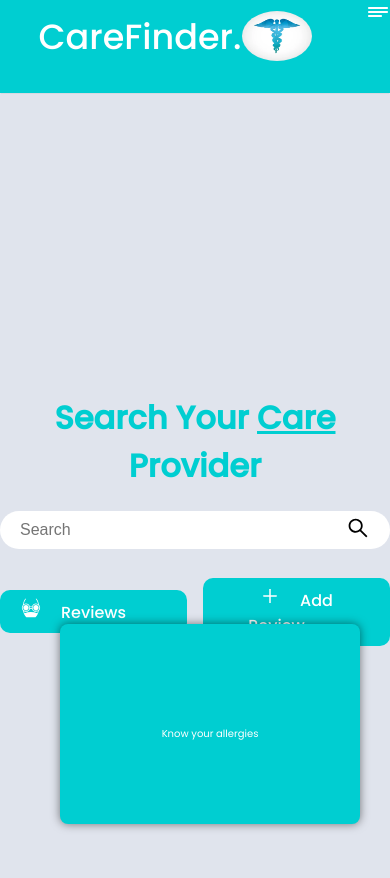
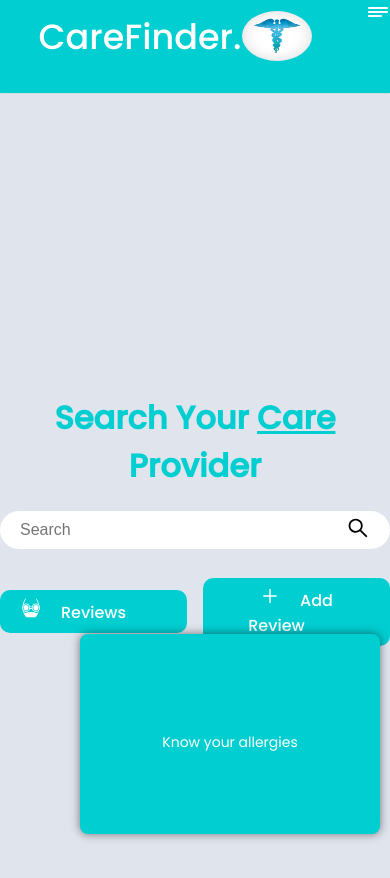
Before and after one commit to UgoChiori/HospitalCarefinder, a React (Vite) app: page / in a window 390 px wide. Shown: the top 878 px of the page. Built offline with nearby package versions, Linux system fonts and the light colour scheme; no server answers.

Commit message:
CSS styling

```diff
--- a/src/landingpage/homepage.css
+++ b/src/landingpage/homepage.css
@@ -114,7 +114,10 @@
     overflow: hidden;
     white-space: nowrap;
     text-overflow: ellipsis;
+}
 
+.careheader_healthtips p {
+    font-size: 14px;
 
 }
 
@@ -149,5 +152,26 @@
         display: grid;
         place-items: center;
     }
+    .careheader_healthtips {
+        /* height: 200px;
+        width: 300px; */
+        background: darkturquoise;
+        color: #fff;
+        text-align: center;
+        line-height: 200px;
+        border-radius: 8px;
+        position: fixed;
+        padding: 8px;
+        right: 10px;
+        bottom: 10px;
+        box-shadow: 0 0 10px rgba(0, 0, 0, 0.5);
+        overflow: hidden;
+        white-space: nowrap;
+        text-overflow: ellipsis;
+       }
+       .careheader_healthtips p {
+        font-size: 14px;
+
+       }
 
 }
```
